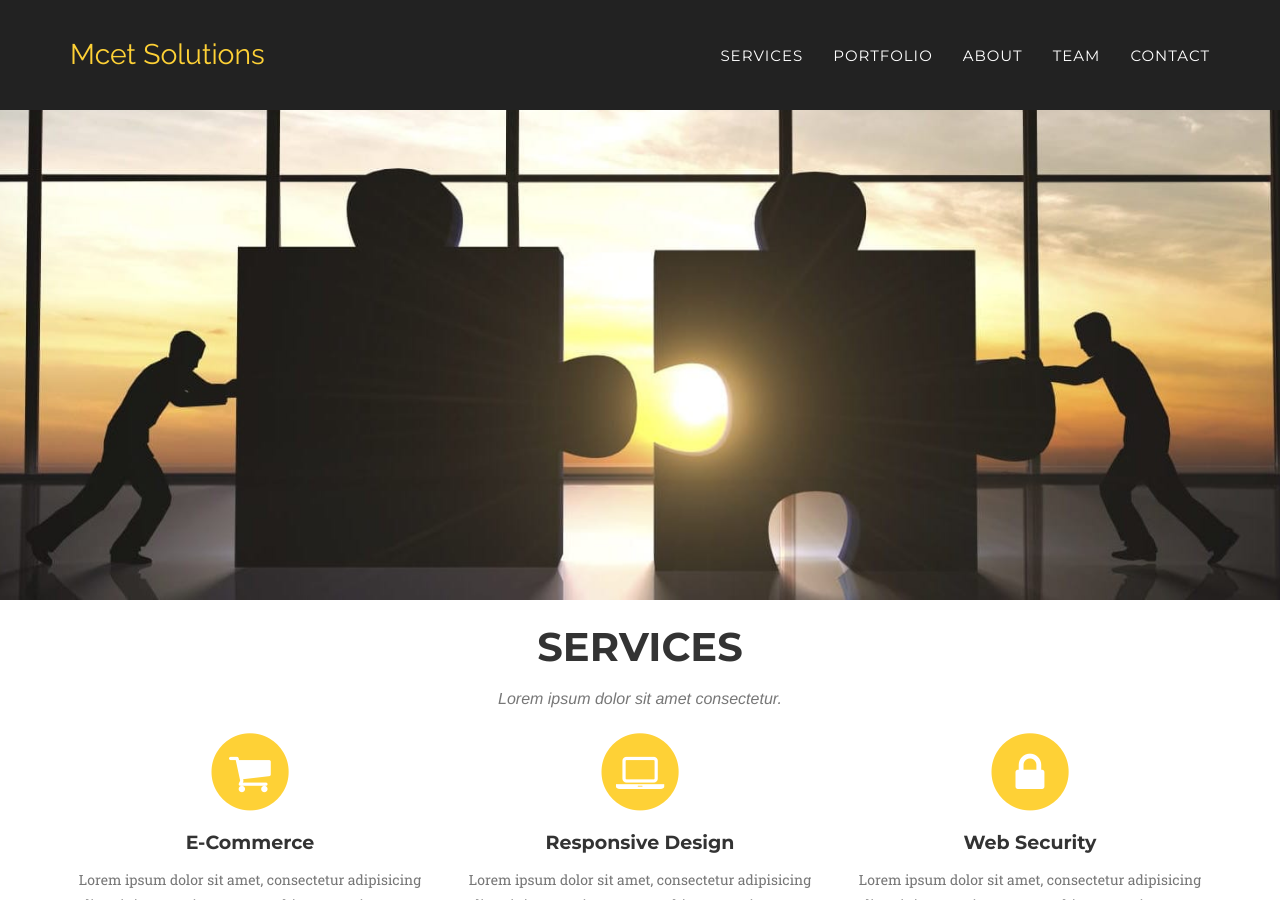
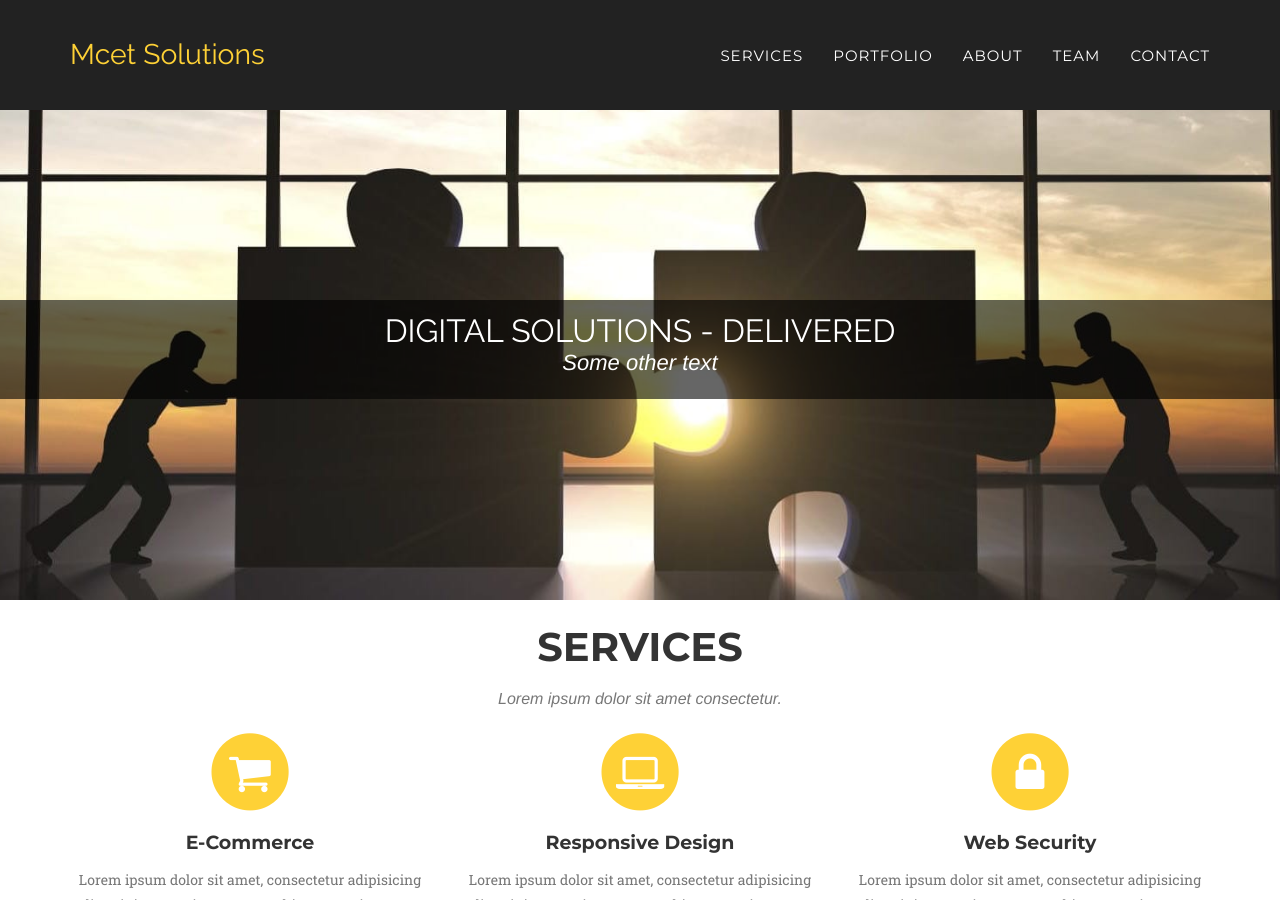
Before and after one commit to mcetsolutions/mcetsolutions.github.io, a Jekyll site: the page built from index.html, in a window 1280 px wide and 900 px high. Built offline with Jekyll 4.4.1, drawn with Linux system fonts in a browser that asks for light colours; some web fonts are replaced.

Commit message:
Update header.html

```diff
--- a/_includes/header.html
+++ b/_includes/header.html
@@ -42,13 +42,13 @@
 
     <!-- Header -->
     <header>
-        <!-- <div class="container">
+        <div class="container">
             <div class="intro-text">
                 <div class="intro-heading">Digital Solutions - Delivered</div>
-                <div class="intro-lead-in">#agile #adaptive</div>
-                <a href="#services" class="page-scroll btn btn-xl">Tell Me More</a>
+                <div class="intro-lead-in">Some other text</div>
+                <!-- <a href="#services" class="page-scroll btn btn-xl">Tell Me More</a> -->
             </div>
-        </div> -->
+        </div>
     </header>
 <!--
         {% for page in site.pages %}
```
